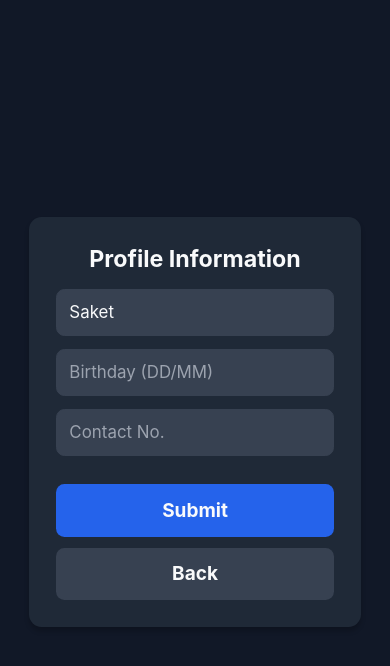
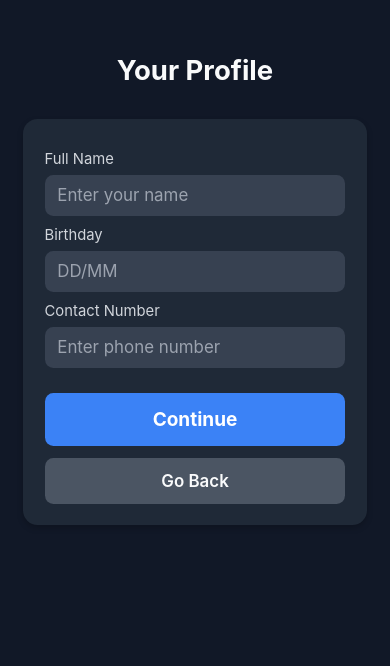
Before and after one commit to SaketPoddar/Milestone, a React Native app: screen /Profile in a window 390 px wide. Shown: the top 666 px of the page. Built offline with nearby package versions, Linux system fonts and the light colour scheme.

Commit message:
changed ProfileScreen text

```diff
--- a/src/screens/ProfileScreen.js
+++ b/src/screens/ProfileScreen.js
@@ -2,6 +2,8 @@ import React from "react";
 import { View, Text, TextInput, TouchableOpacity, StyleSheet, ScrollView } from "react-native";
 import { useNavigation } from "@react-navigation/native";
 import { moderateScale } from "react-native-size-matters";
+
+//saket check changes
 
 const ProfileScreen = () => {
   const navigation = useNavigation();
@@ -11,24 +13,43 @@ const ProfileScreen = () => {
   };
 
   const handleBack = () => {
-    navigation.goBack(); // Navigate back
+    navigation.goBack();
   };
 
   return (
     <ScrollView contentContainerStyle={styles.scrollContainer}>
       <View style={styles.container}>
+        <Text style={styles.header}>Your Profile</Text>
+
         <View style={styles.card}>
-          <Text style={styles.sectionTitle}>Profile Information</Text>
-          <TextInput style={styles.input} placeholder="Name" placeholderTextColor="#9ca3af" value="Saket" />
-          <TextInput style={styles.input} placeholder="Birthday (DD/MM)" placeholderTextColor="#9ca3af" />
-          <TextInput style={styles.input} placeholder="Contact No." keyboardType="phone-pad" placeholderTextColor="#9ca3af" />
+          <Text style={styles.label}>Full Name</Text>
+          <TextInput
+            style={styles.input}
+            placeholder="Enter your name"
+            placeholderTextColor="#9CA3AF"
+          />
 
-          <TouchableOpacity style={styles.buttonPrimary} onPress={handleSubmit}>
-            <Text style={styles.buttonText}>Submit</Text>
+          <Text style={styles.label}>Birthday</Text>
+          <TextInput
+            style={styles.input}
+            placeholder="DD/MM"
+            placeholderTextColor="#9CA3AF"
+          />
+
+          <Text style={styles.label}>Contact Number</Text>
+          <TextInput
+            style={styles.input}
+            placeholder="Enter phone number"
+            placeholderTextColor="#9CA3AF"
+            keyboardType="phone-pad"
+          />
+
+          <TouchableOpacity style={styles.submitButton} onPress={handleSubmit}>
+            <Text style={styles.submitText}>Continue</Text>
           </TouchableOpacity>
 
-          <TouchableOpacity style={styles.buttonSecondary} onPress={handleBack}>
-            <Text style={styles.buttonSecondaryText}>Back</Text>
+          <TouchableOpacity style={styles.backButton} onPress={handleBack}>
+            <Text style={styles.backText}>Go Back</Text>
           </TouchableOpacity>
         </View>
       </View>
@@ -39,68 +60,69 @@ const ProfileScreen = () => {
 const styles = StyleSheet.create({
   scrollContainer: {
     flexGrow: 1,
+    backgroundColor: "#111827",
   },
   container: {
     flex: 1,
-    justifyContent: "center",
     alignItems: "center",
-    backgroundColor: "#111827",
-    paddingVertical: moderateScale(40),
+    paddingTop: moderateScale(50),
+    paddingBottom: moderateScale(30),
+  },
+  header: {
+    fontSize: moderateScale(26),
+    fontWeight: "bold",
+    color: "#F9FAFB",
+    marginBottom: moderateScale(30),
   },
   card: {
-    backgroundColor: "#1f2937",
-    padding: moderateScale(25),
-    borderRadius: moderateScale(12),
+    width: "88%",
+    backgroundColor: "#1F2937",
+    borderRadius: moderateScale(14),
+    padding: moderateScale(20),
     shadowColor: "#000",
-    shadowOffset: { width: 0, height: moderateScale(4) },
     shadowOpacity: 0.2,
-    shadowRadius: moderateScale(5),
-    elevation: moderateScale(6),
-    width: "85%",
-    alignItems: "center",
+    shadowRadius: 6,
+    shadowOffset: { width: 0, height: 3 },
+    elevation: 5,
   },
-  sectionTitle: {
-    fontSize: moderateScale(22),
-    fontWeight: "bold",
-    marginBottom: moderateScale(15),
-    color: "#f9fafb",
+  label: {
+    fontSize: moderateScale(14),
+    color: "#D1D5DB",
+    marginBottom: moderateScale(6),
+    marginTop: moderateScale(10),
   },
   input: {
     width: "100%",
-    padding: moderateScale(12),
-    borderWidth: 1,
-    borderColor: "#374151",
+    paddingVertical: moderateScale(10),
+    paddingHorizontal: moderateScale(12),
+    backgroundColor: "#374151",
     borderRadius: moderateScale(8),
-    marginBottom: moderateScale(12),
+    color: "#F9FAFB",
     fontSize: moderateScale(16),
-    backgroundColor: "#374151",
-    color: "#f9fafb",
   },
-  buttonPrimary: {
-    backgroundColor: "#2563eb",
+  submitButton: {
+    backgroundColor: "#3B82F6",
     paddingVertical: moderateScale(14),
     borderRadius: moderateScale(8),
     alignItems: "center",
-    width: "100%",
-    marginTop: moderateScale(15),
+    marginTop: moderateScale(24),
   },
-  buttonSecondary: {
-    backgroundColor: "#374151",
-    paddingVertical: moderateScale(14),
-    borderRadius: moderateScale(8),
-    alignItems: "center",
-    width: "100%",
-    marginTop: moderateScale(10),
-  },
-  buttonText: {
-    color: "#f9fafb",
+  submitText: {
+    color: "#FFFFFF",
     fontSize: moderateScale(18),
     fontWeight: "bold",
   },
-  buttonSecondaryText: {
-    color: "#f9fafb",
-    fontSize: moderateScale(18),
-    fontWeight: "bold",
+  backButton: {
+    paddingVertical: moderateScale(12),
+    borderRadius: moderateScale(8),
+    alignItems: "center",
+    marginTop: moderateScale(12),
+    backgroundColor: "#4B5563",
+  },
+  backText: {
+    color: "#F9FAFB",
+    fontSize: moderateScale(16),
+    fontWeight: "600",
   },
 });
 
```
